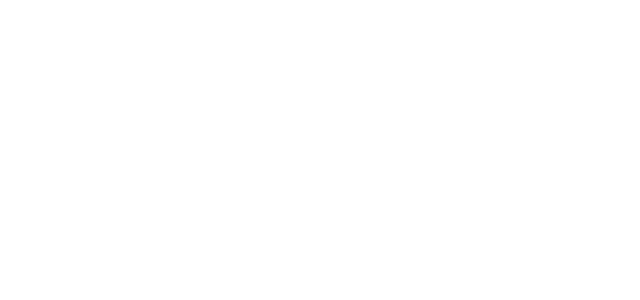
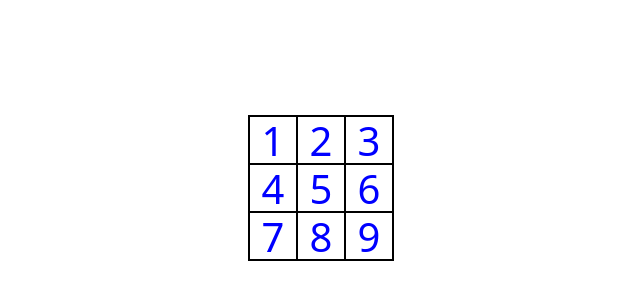
Before and after one commit to sebapereira111/sudoku, a React (Vite) app: page / in a window 1280 px wide. Shown: the part 66-366 px from the top of the page, without its empty margins (173-813 px from the left). Built offline with nearby package versions, Linux system fonts and the light colour scheme.

Commit message:
Second Commit

```diff
--- a/src/App.jsx
+++ b/src/App.jsx
@@ -1,10 +1,13 @@
 import { useState } from 'react'
 import './App.css'
+import Tablero from './components/Tablero/Tablero';
 
 function App() {
+    const [tableroActual, setTableroActual] = useState();
 
-
-    return
+    return (
+        <Tablero />
+    )
 }
 
 export default App
--- /dev/null
+++ b/src/components/Box/Box.css
@@ -0,0 +1,18 @@
+.box {
+    /* Disposicion */
+    display: inline-block;
+    /* Dimensiones */
+    box-sizing: border-box;
+    height: 3rem;
+    width: 3rem;
+    /* Texto */
+    font-size: 2.5rem;
+    line-height: 3rem;
+    color: blue;
+    /* Fondo */
+    background-color: white;
+    /* Bordes */
+    border-style: solid;
+    border-color: black;
+    border-width: 0.5px;
+}
--- /dev/null
+++ b/src/components/Box/Box.jsx
@@ -0,0 +1,11 @@
+import './Box.css'
+
+function Box({ dato }) {
+    return (
+        <div className='box' >
+            {dato}
+        </div>
+    )
+}
+
+export default Box
--- /dev/null
+++ b/src/components/Tablero/Tablero.css
@@ -0,0 +1,16 @@
+.contenedor-tablero {
+    display: grid;
+    grid-template-columns: repeat(3, calc(9rem + 2px));
+    grid-template-rows: repeat(3, calc(9rem + 2px));
+}
+
+.contenedor-bloque {
+    display: grid;
+    grid-template-columns: repeat(3, 3rem);
+    grid-template-rows: repeat(3, 3rem);
+    place-items: center;
+    /* Bordes */
+    border-style: solid;
+    border-color: black;
+    border-width: 1px;
+}
--- /dev/null
+++ b/src/components/Tablero/Tablero.jsx
@@ -0,0 +1,24 @@
+import './Tablero.css'
+import Box from '../Box/Box'
+
+const test = [
+    [1, 2, 3], [4, 5, 6], [7, 8, 9]
+]
+
+function Tablero({ tableroActual }) {
+    return (
+        <>
+            <div className='contenedor-tablero'>
+                <div className='contenedor-bloque'>
+                    {test.map((fila, rowIndex) => (
+                        fila.map((item, colIndex) => (
+                            <Box key={`${rowIndex}-${colIndex}`} dato={item}/>
+                        ))
+                    ))}
+                </div>
+            </div>
+        </>
+    )
+}
+
+export default Tablero
```
